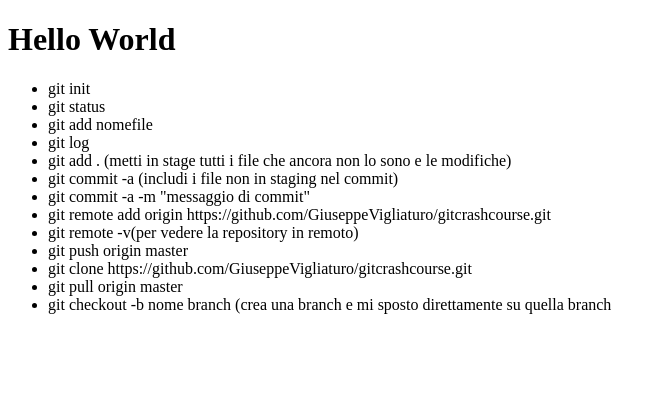
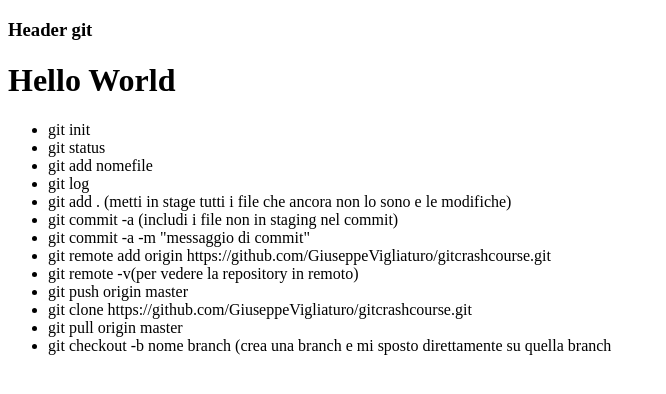
Before and after one commit to GiuseppeVigliaturo/gitcrashcourse, a plain HTML site: page index.html in a window 1280 px wide. Shown: the whole page, without its empty margins (0-666 px from the left). Drawn offline with Linux system fonts and the light colour scheme.

Commit message:
Add Header

```diff
--- a/index.html
+++ b/index.html
@@ -6,6 +6,10 @@
     <title>Document</title>
 </head>
 <body>
+
+    <header>
+        <h3>Header git</h3>
+    </header>
     <h1>Hello World</h1>
     <ul>
         <li>git init</li>
```
